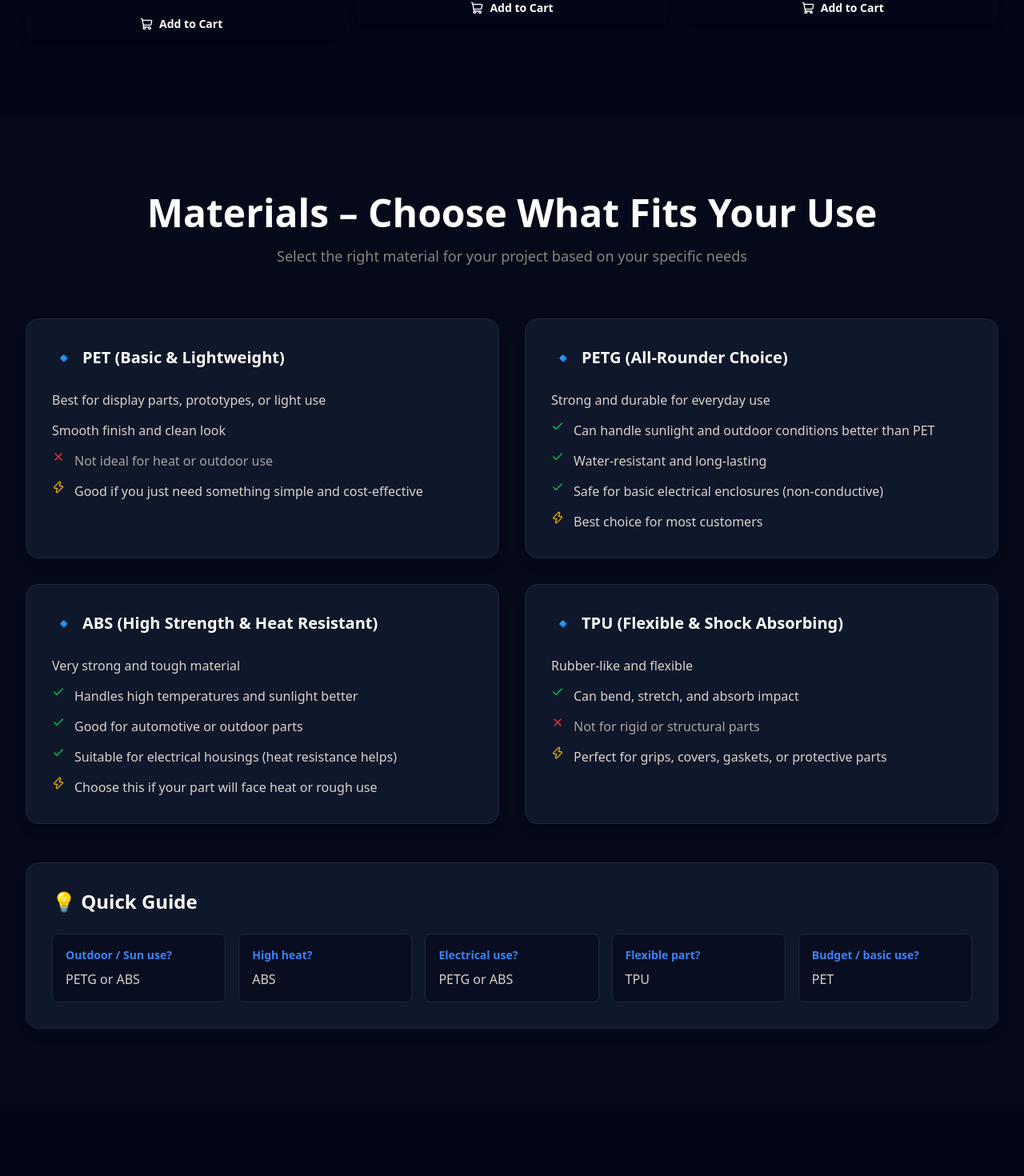
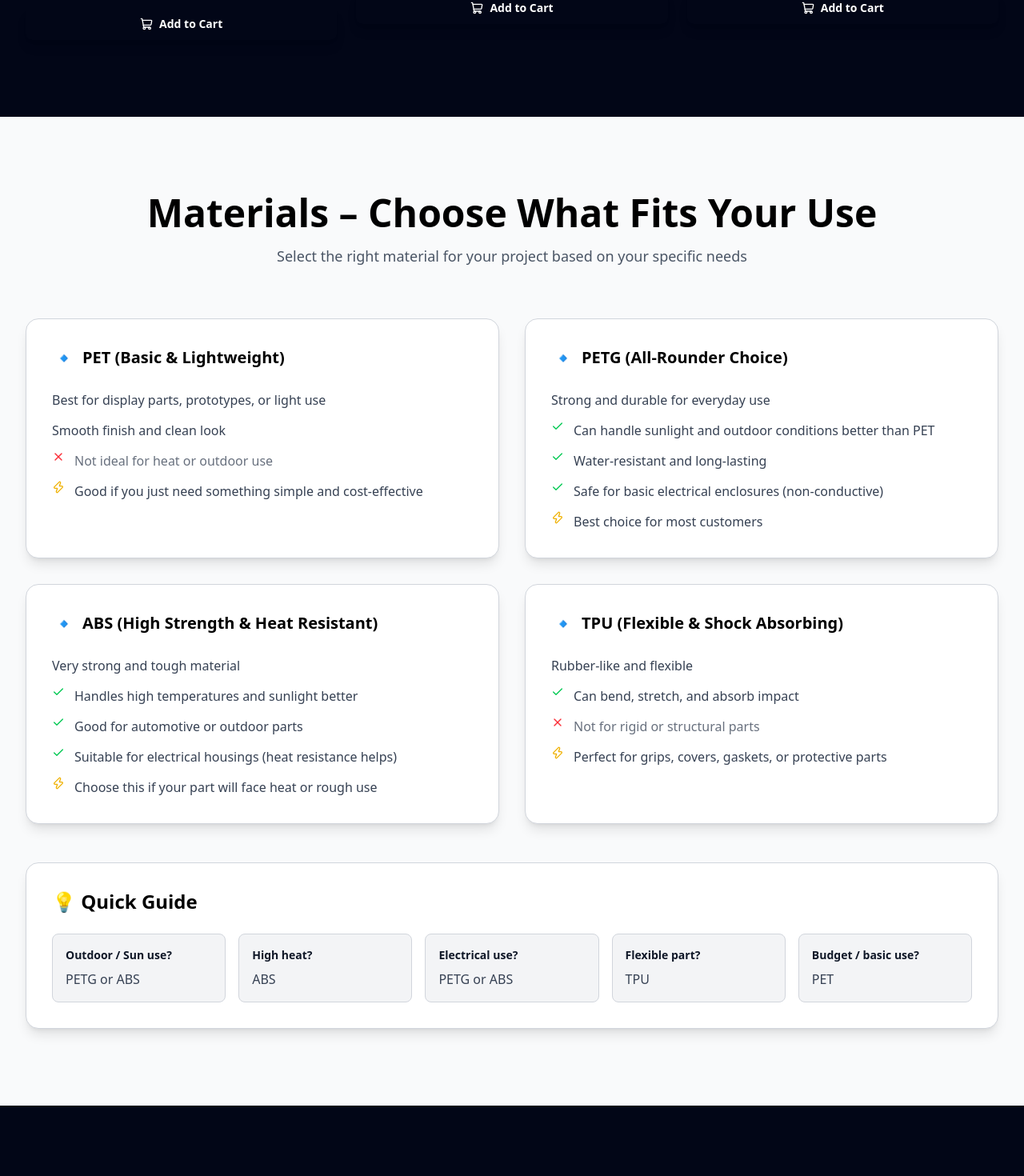
Before and after one commit to Gautham479/Pachi, a Next.js app: page / in a window 1280 px wide. Shown: the part 2051-3521 px from the top of the page at 80% size. Built offline with nearby package versions, Linux system fonts and the light colour scheme.

Commit message:
Change Features section colors to white and black/greyish theme

```diff
--- a/components/Features.jsx
+++ b/components/Features.jsx
@@ -69,11 +69,11 @@ export default function Features() {
   };
 
   return (
-    <section id="features" className="w-full py-24 bg-surface-card/20">
+    <section id="features" className="w-full py-24 bg-gray-50">
       <div className="max-w-[1400px] mx-auto px-4 sm:px-6 lg:px-8">
         <div className="text-center mb-16">
-          <h2 className="text-3xl md:text-5xl font-extrabold text-white mb-4">Materials – Choose What Fits Your Use</h2>
-          <p className="text-lg text-[#8B8581] max-w-2xl mx-auto">
+          <h2 className="text-3xl md:text-5xl font-extrabold text-black mb-4">Materials – Choose What Fits Your Use</h2>
+          <p className="text-lg text-gray-600 max-w-2xl mx-auto">
             Select the right material for your project based on your specific needs
           </p>
         </div>
@@ -81,8 +81,8 @@ export default function Features() {
         {/* Materials Grid */}
         <div className="grid grid-cols-1 md:grid-cols-2 gap-8 mb-12">
           {materials.map((material, i) => (
-            <div key={i} className="bg-surface-card border border-surface-border p-8 rounded-2xl shadow-lg hover:border-primary-500/50 transition-colors">
-              <h3 className="text-xl font-bold text-white mb-6 flex items-center gap-2">
+            <div key={i} className="bg-white border border-gray-300 p-8 rounded-2xl shadow-lg hover:border-gray-400 transition-colors">
+              <h3 className="text-xl font-bold text-black mb-6 flex items-center gap-2">
                 <span className="text-2xl">{material.emoji}</span>
                 {material.name}
               </h3>
@@ -90,7 +90,7 @@ export default function Features() {
                 {material.points.map((point, j) => (
                   <li key={j} className="flex gap-3 items-start">
                     {getIcon(point.type)}
-                    <span className={`text-[#DCD1CC] leading-relaxed ${
+                    <span className={`text-gray-700 leading-relaxed ${
                       point.type === "negative" ? "opacity-75" : ""
                     }`}>
                       {point.text}
@@ -103,13 +103,13 @@ export default function Features() {
         </div>
 
         {/* Quick Guide */}
-        <div className="bg-surface-card border border-surface-border p-8 rounded-2xl shadow-lg">
-          <h3 className="text-2xl font-bold text-white mb-6">💡 Quick Guide</h3>
+        <div className="bg-white border border-gray-300 p-8 rounded-2xl shadow-lg">
+          <h3 className="text-2xl font-bold text-black mb-6">💡 Quick Guide</h3>
           <div className="grid grid-cols-1 md:grid-cols-2 lg:grid-cols-5 gap-4">
             {quickGuide.map((item, i) => (
-              <div key={i} className="bg-surface-bg/50 p-4 rounded-lg border border-surface-border">
-                <p className="text-sm font-semibold text-primary-500 mb-2">{item.question}</p>
-                <p className="text-[#DCD1CC]">{item.answer}</p>
+              <div key={i} className="bg-gray-100 p-4 rounded-lg border border-gray-300">
+                <p className="text-sm font-semibold text-gray-900 mb-2">{item.question}</p>
+                <p className="text-gray-700">{item.answer}</p>
               </div>
             ))}
           </div>
```
